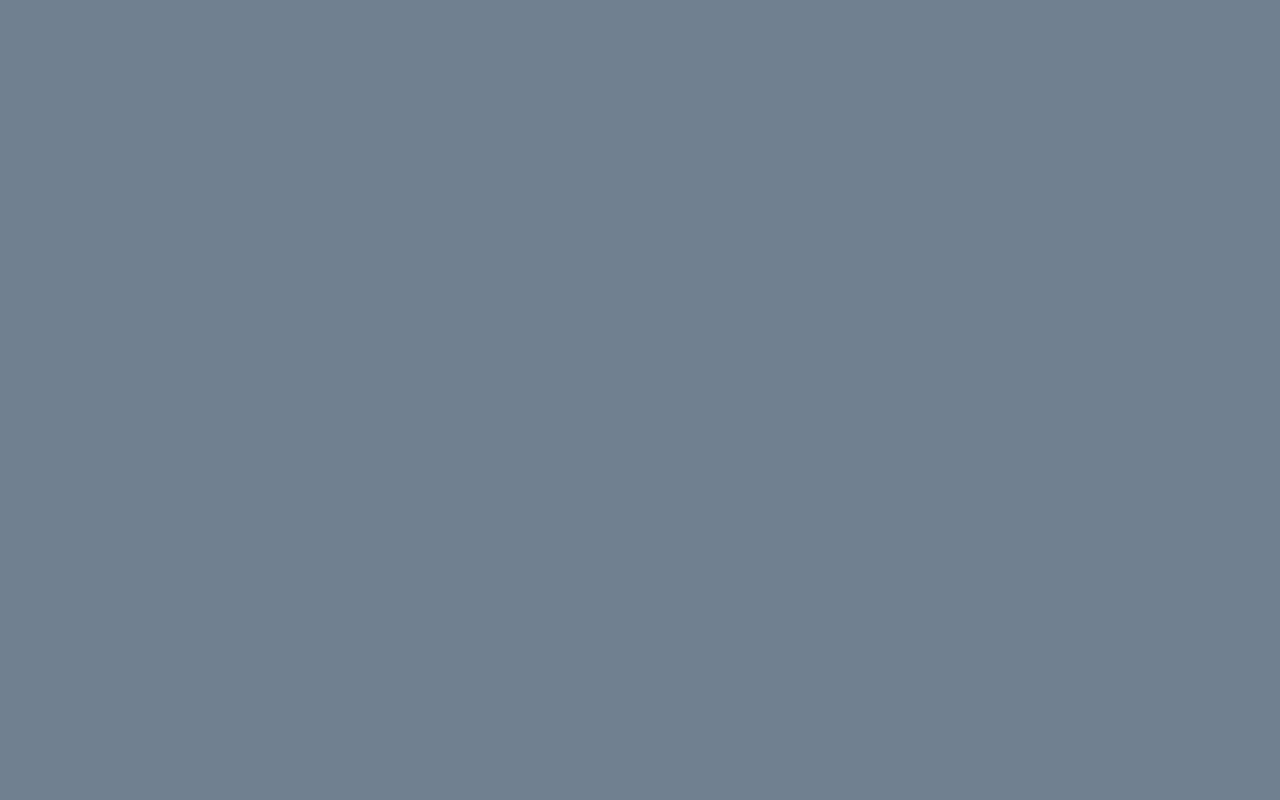
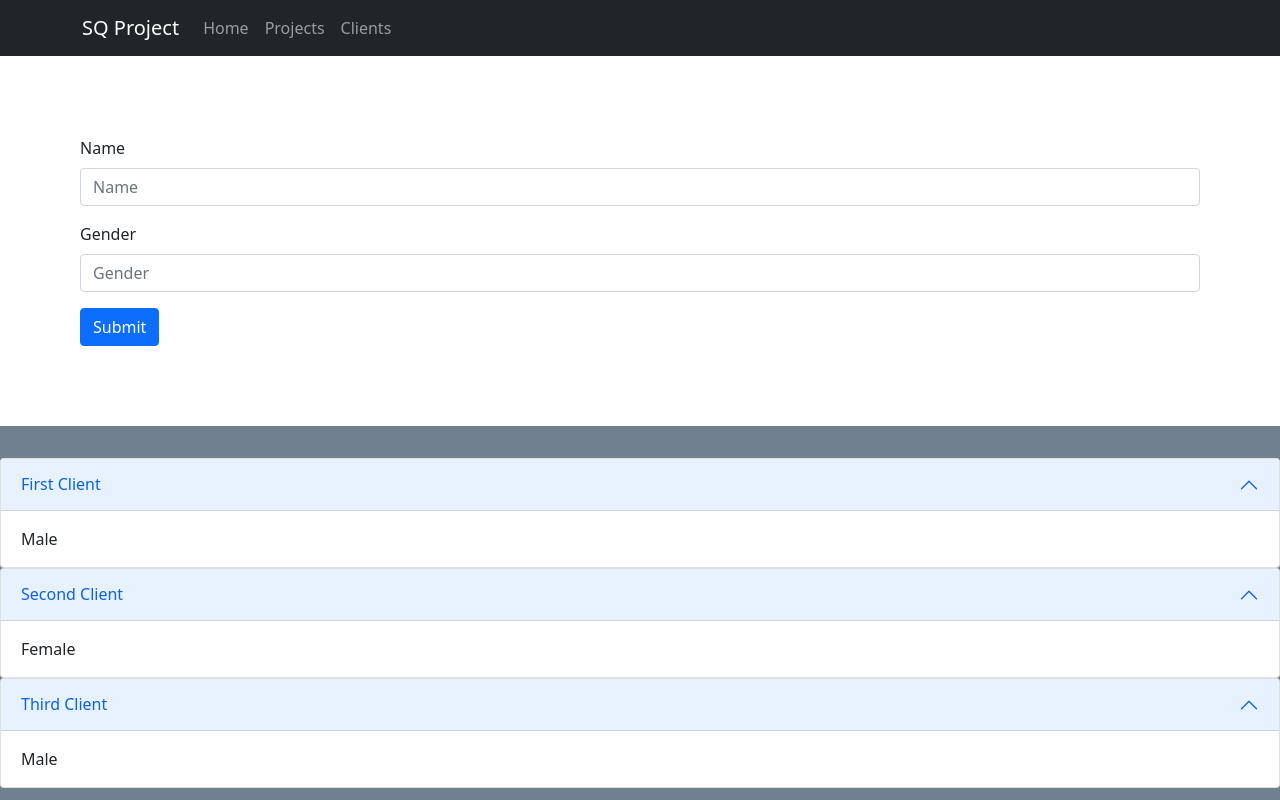
Before and after one commit to DevClubM/Quizlet-App, a React (Create React App) app: page /Clients in a window 1280 px wide. Before the commit this address had no page. Built offline with nearby package versions, Linux system fonts and the light colour scheme.

Commit message:
Admin adds clients

```diff
--- a/package.json
+++ b/package.json
@@ -11,6 +11,7 @@
     "react-bootstrap": "^2.2.2",
     "react-dom": "^18.0.0",
     "react-scripts": "5.0.0",
+    "uuid": "^8.3.2",
     "web-vitals": "^2.1.4"
   },
   "scripts": {
--- a/src/App.js
+++ b/src/App.js
@@ -2,7 +2,7 @@ import NavbarReact from "./components/NavbarReact";
 import Projects from "./components/Projects";
 import { BrowserRouter, Routes, Route } from "react-router-dom";
 import Home from "./components/Home";
-
+import Clients from "./components/Clients";
 function App() {
   return (
     <BrowserRouter>
@@ -10,8 +10,10 @@ function App() {
         <Route path="/" element={<NavbarReact />}>
           <Route index element={<Home />} />
           <Route path="projects" element={<Projects />} />
+          <Route path="Clients" element={<Clients />} />
         </Route>
       </Routes>
+
     </BrowserRouter>
   );
 }
--- /dev/null
+++ b/src/components/Client.js
@@ -0,0 +1,23 @@
+import React, { useState } from 'react'
+import Card from 'react-bootstrap/Card'
+import Button from 'react-bootstrap/Button'
+import image from '../images/quiz.jpg'
+import Modal from './ModalReact'
+import Accordion from 'react-bootstrap/Accordion'
+
+export default function Client(props) {
+  const [modalShow, setModalShow] = React.useState(false);
+
+  return (
+    <Accordion defaultActiveKey="0">
+        <Accordion.Item eventKey="0">
+            <Accordion.Header>
+                {props.client.name}
+            </Accordion.Header>
+            <Accordion.Body>
+                {props.client.gender}
+            </Accordion.Body>
+        </Accordion.Item>
+    </Accordion>
+  )
+}
--- /dev/null
+++ b/src/components/Clients.js
@@ -0,0 +1,31 @@
+import React, { useState, useEffect } from 'react'
+import Container from 'react-bootstrap/esm/Container';
+import Client from './Client'
+import CreateClientform from './CreateClientform';
+export default function Project(props) {
+
+
+    const [clients, setClientList] = useState(
+        [
+            {name: "First Client", gender: "Male", id: '2'},
+            {name: "Second Client", gender: "Female", id: '1'},
+            {name: "Third Client", gender: "Male", id: '3'},
+        ]
+    );
+
+    function returnedClient(clint) {
+        setClientList((prevList) => [...prevList, clint]);
+        console.log(clint);
+    }
+
+
+
+    return (
+        <>
+            <CreateClientform getClient={returnedClient}></CreateClientform>
+            {clients.map((client) => {
+              return <Client key={client.id} client={client}/>
+            })}
+        </>
+    )
+}
--- /dev/null
+++ b/src/components/CreateClientform.js
@@ -0,0 +1,43 @@
+import React, {useState, useRef} from 'react'
+import { Form, Button } from 'react-bootstrap'
+import { v4 as uuidv4 } from 'uuid';
+
+
+const CreateClientform = (props) => {
+
+  const [currentArr, setCurrentArr] = useState(props.clients);
+  const [name, setName] = useState("");
+  const [gender, setGender] = useState("");
+
+
+  const setValues = () => {
+    const client = {
+        name: name,
+        gender: gender,
+        id: uuidv4()
+    };
+    console.log()
+    return client;
+  }
+
+
+
+
+  return (
+    <Form style={{backgroundColor: 'white', font: 'Century Gothic', padding: '5rem', marginBottom: '2rem'}}>
+        <Form.Group className="mb-3" controlId="formBasicEmail">
+            <Form.Label>Name</Form.Label>
+            <Form.Control onInput={(e) => {setName(e.target.value)}} value={name} type="text" placeholder="Name" />
+        </Form.Group>
+        <Form.Group className="mb-3" controlId="formBasicPassword">
+            <Form.Label>Gender</Form.Label>
+            <Form.Control onInput={(e) => {setGender(e.target.value)}} value={gender}  type="text" placeholder="Gender" />
+        </Form.Group>
+        <Button onClick={ () => {props.getClient(setValues())} } variant="primary">
+            Submit
+        </Button>
+    </Form>
+  )
+}
+
+export default CreateClientform
--- a/src/components/ModalReact.js
+++ b/src/components/ModalReact.js
@@ -1,6 +1,7 @@
 import React from 'react'
 import Modal from 'react-bootstrap/Modal'
 import Button from 'react-bootstrap/Button'
+
 
 export default function ModalReact(props) {
     return (
--- a/src/components/NavbarReact.js
+++ b/src/components/NavbarReact.js
@@ -14,7 +14,7 @@ export default function NavbarReact() {
 
                 <Nav.Link href="/">Home</Nav.Link>
                 <Nav.Link href="projects">Projects</Nav.Link>
-
+                <Nav.Link href="clients">Clients</Nav.Link>
               </Nav>
             </Container>
         </Navbar>
```
Also changed, not shown: 1 other file (tests, documents, lock files or other folders).
